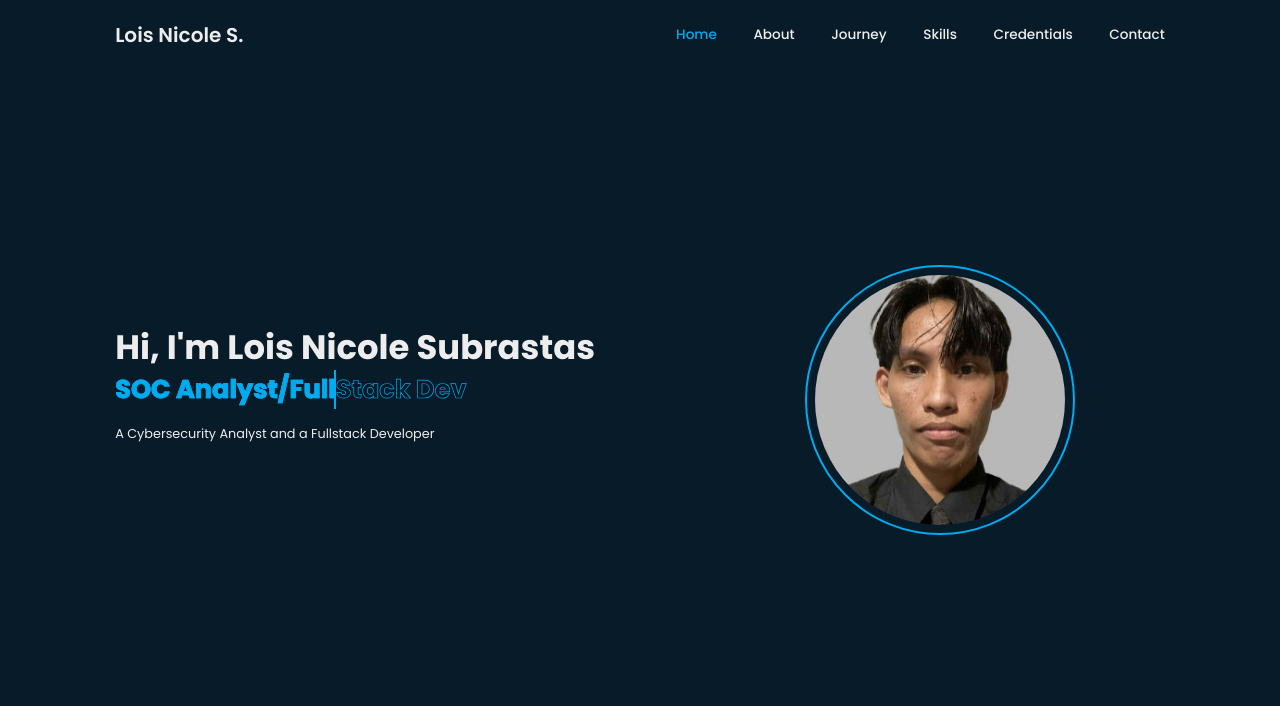
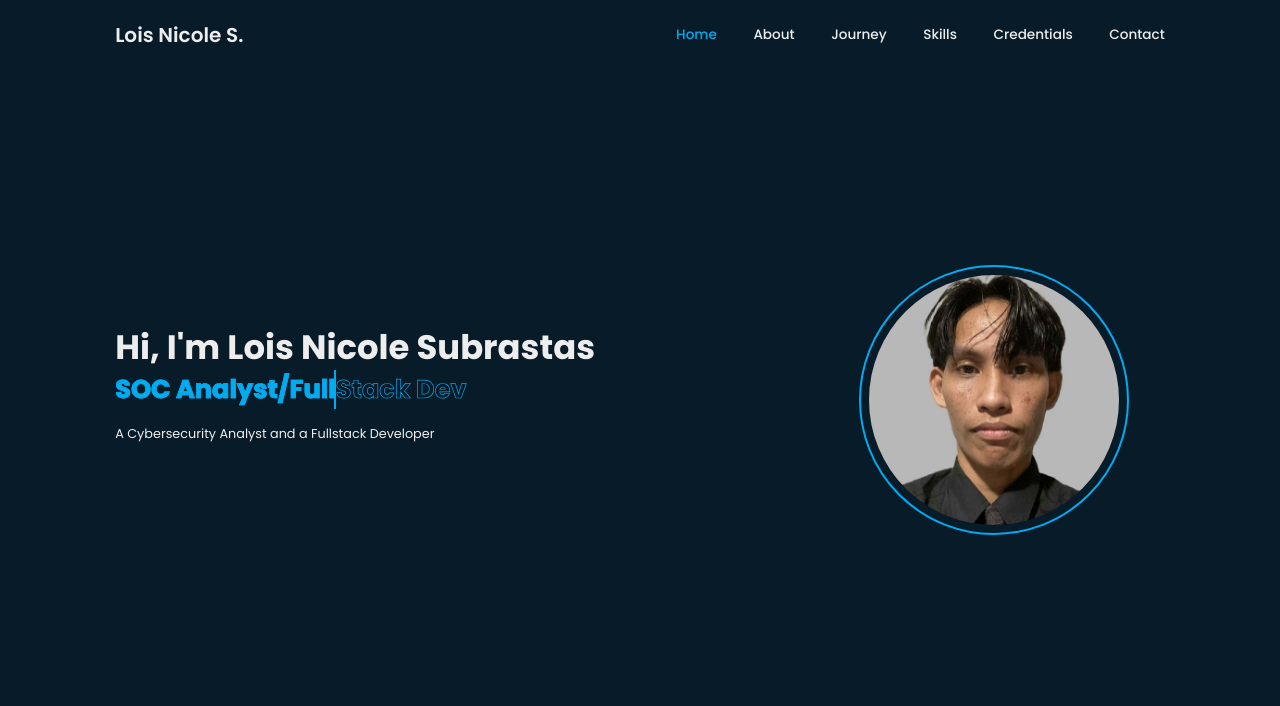
Before and after one commit to Nikolas08-blip/New-E-Portfolio, a plain HTML site: page index.html in a window 1280 px wide. Shown: the top 706 px of the page. Drawn offline with nearby package versions, Linux system fonts and the light colour scheme.

Commit message:
Update style.css

```diff
--- a/style.css
+++ b/style.css
@@ -96,7 +96,7 @@ section{
     height: 270px;
     width: 270px;
     padding: 1rem;
-    margin-left: 20%;
+    margin-left: 33rem;
     border: solid var(--main-color) 2px;
 }
 
```
